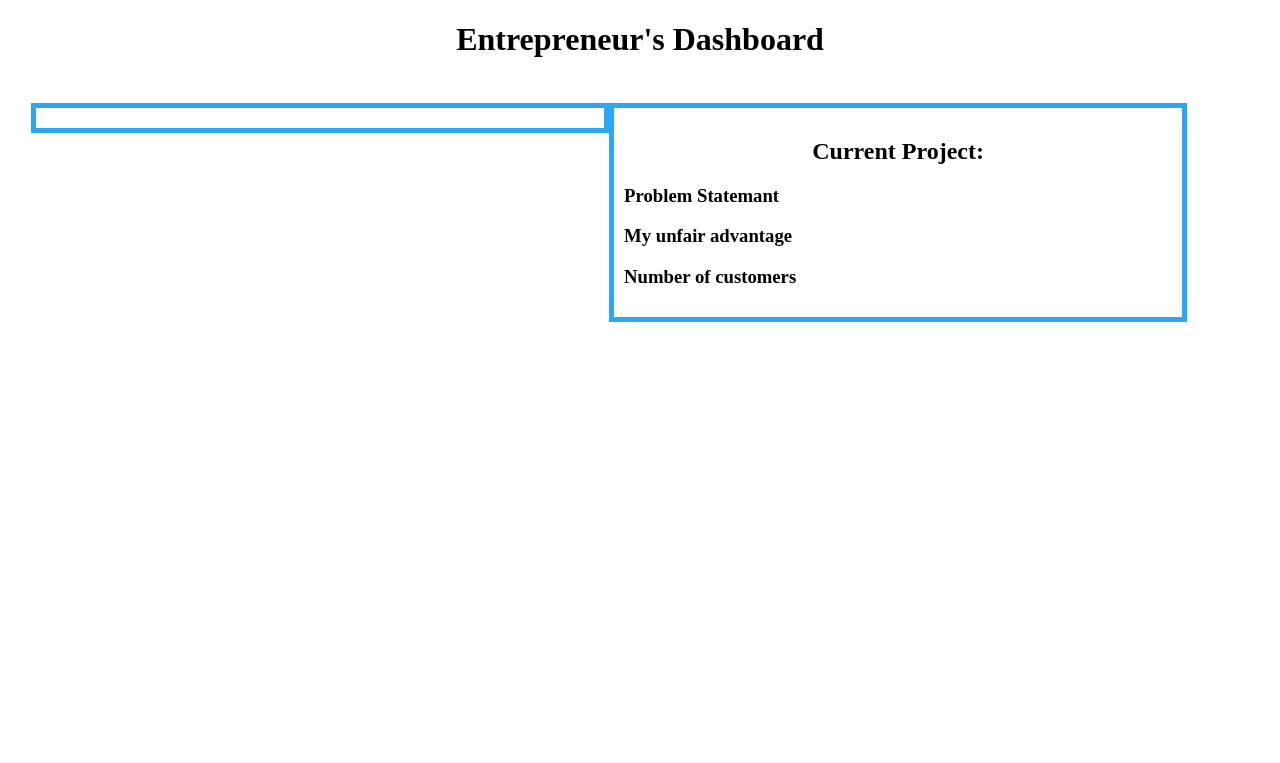
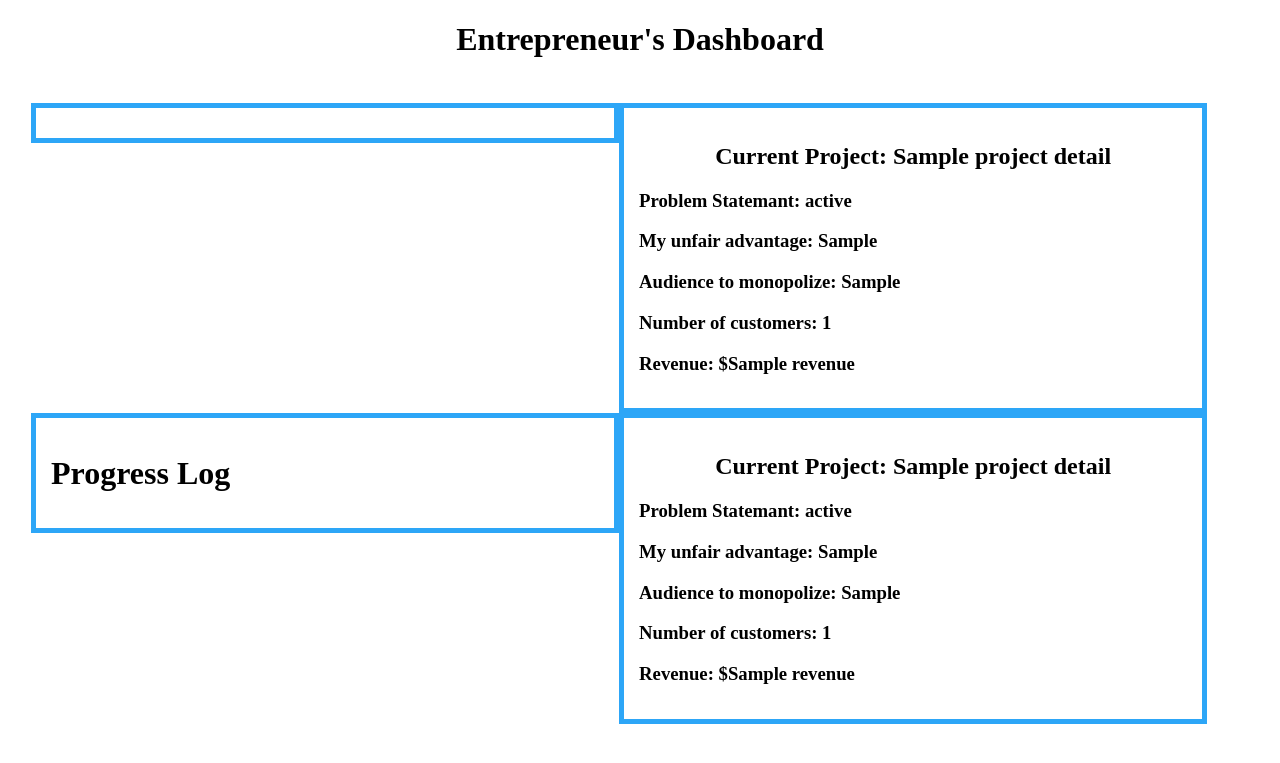
Before and after one commit to Object-Oriented101/learn-demon, a Django app: template templates/base.html in a window 1280 px wide. Shown: the top 763 px of the page. Run offline with Django 4.2, Linux system fonts and the light colour scheme; the template is opened without the code that fills it: most values are stand-ins (such as "Sample title", 1, 10 or a date in 2020).

Commit message:
Added Project Scope to project

```diff
--- a/projects/admin.py
+++ b/projects/admin.py
@@ -1,7 +1,6 @@
 from django.contrib import admin
-from .models import Progress_Block, Project, Investor
+from .models import Progress_Block, Project
 
 # Register your models here.
 admin.site.register(Project)
-admin.site.register(Investor)
 admin.site.register(Progress_Block)
--- a/templates/base.html
+++ b/templates/base.html
@@ -9,7 +9,7 @@
 .float-child {
     width: 45%;
     float: left;
-    padding: 10px;
+    padding: 15px;
     border: 5px solid rgb(45, 166, 247);
 }
 </style>
@@ -21,10 +21,25 @@
             {% endblock work_graph %}
         </div>
         <div class="float-child">
-            <center><h2>Current Project: </h2></center>
-            <h3>Problem Statemant</h3>
-            <h3>My unfair advantage</h3>
-            <h3>Number of customers</h3>
+            <center><h2>Current Project: {{project_details.name}} </h2></center>
+            <h3>Problem Statemant: {{project_details.problem_statemant}} </h3>
+            <h3>My unfair advantage: {{project_details.unfair_advantage}} </h3>
+            <h3>Audience to monopolize: {{project_details.target_audience}} </h3>
+            <h3>Number of customers: {{project_details.num_of_customers}} </h3>
+            <h3>Revenue: ${{project_details.revenue}} </h3>
+        </div>
+    </div>
+    <div class="float-container">
+        <div class="float-child">
+            <h1>Progress Log</h1>
+        </div>
+        <div class="float-child">
+            <center><h2>Current Project: {{project_details.name}} </h2></center>
+            <h3>Problem Statemant: {{project_details.problem_statemant}} </h3>
+            <h3>My unfair advantage: {{project_details.unfair_advantage}} </h3>
+            <h3>Audience to monopolize: {{project_details.target_audience}} </h3>
+            <h3>Number of customers: {{project_details.num_of_customers}} </h3>
+            <h3>Revenue: ${{project_details.revenue}} </h3>
         </div>
     </div>
 </body>
```
Also changed, not shown: plotly_proj/views.py (+7 -46 lines), projects/models.py (+13 -24 lines), db.sqlite3, projects/migrations/0008_delete_project.py (added), projects/migrations/0009_project.py (added), projects/migrations/0010_delete_investor.py (added), projects/migrations/0011_project_problem_statemant.py (added).
